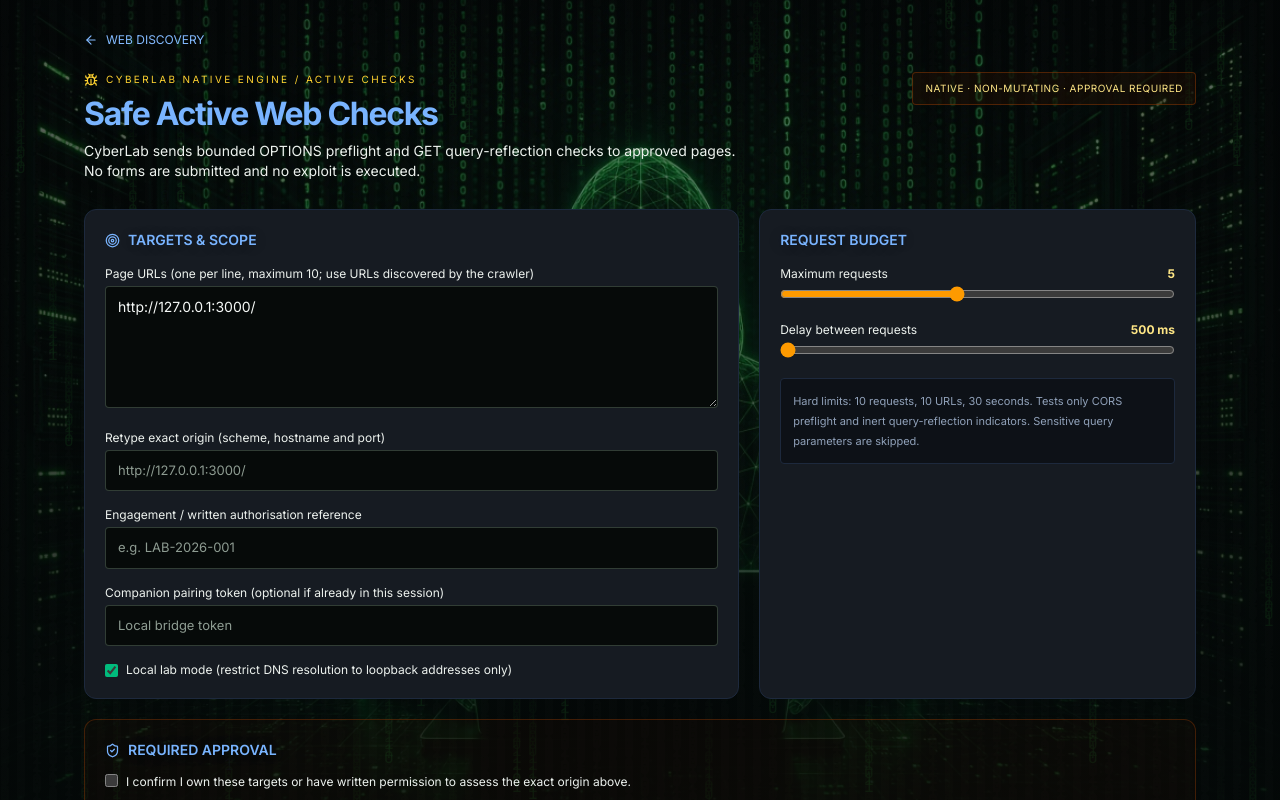
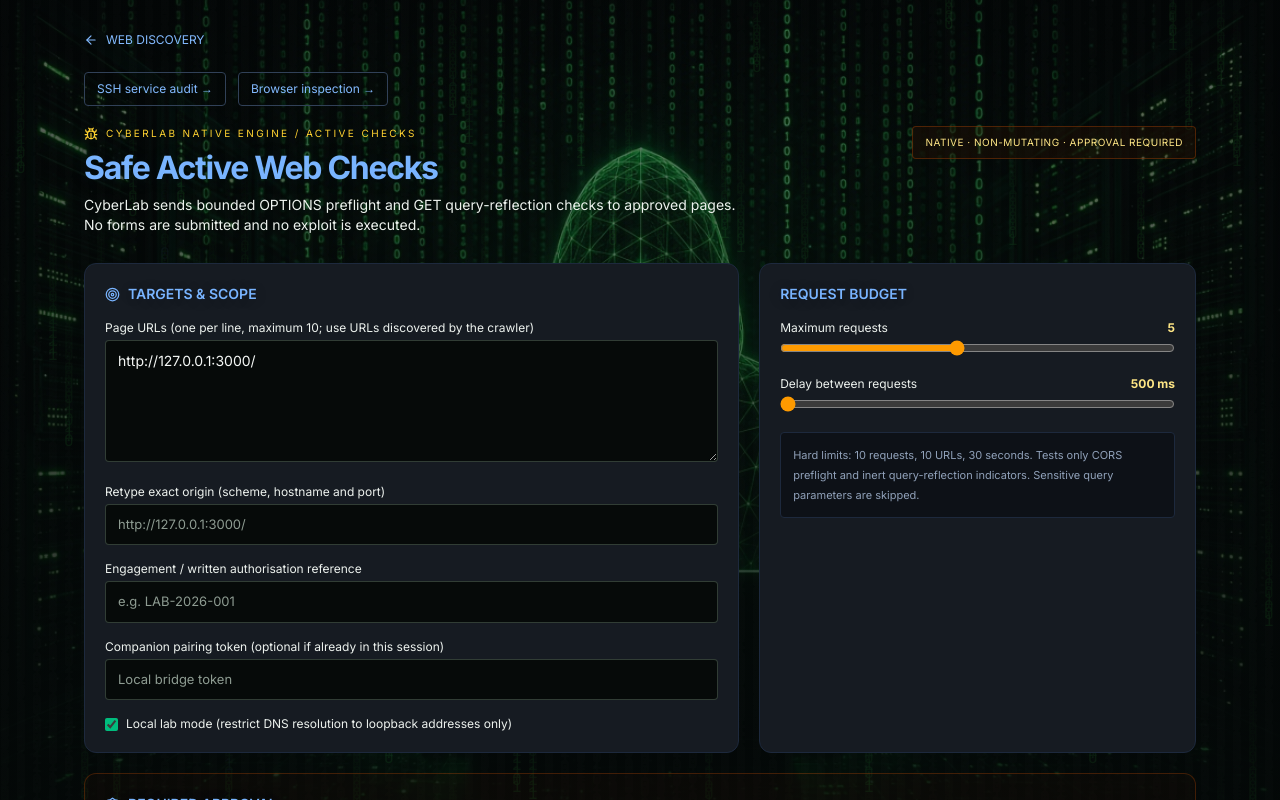
Before and after one commit to abelmiracle377-stack/cyberlab-ai, a Next.js app: page /web-scanner in a window 1280 px wide. Shown: the top 800 px of the page. Built offline with nearby package versions, Linux system fonts and the light colour scheme.

Commit message:
Link SSH and browser workspaces from security tools

```diff
--- a/app/web-scanner/page.tsx
+++ b/app/web-scanner/page.tsx
@@ -45,6 +45,7 @@ export default function NativeWebScannerPage() {
   return <main className="min-h-screen bg-transparent text-[#d7e7e1]">
     <div className="mx-auto max-w-6xl px-5 py-8">
       <a href="/web-crawler" className="mb-6 inline-flex items-center gap-2 text-xs text-emerald-300/70 hover:text-emerald-200"><ArrowLeft size={14}/> WEB DISCOVERY</a>
+      <nav className="mb-5 flex flex-wrap gap-3 text-xs"><a href="/ssh-audit" className="rounded border border-slate-700 px-3 py-2 text-emerald-300 hover:border-emerald-600">SSH service audit →</a><a href="/browser-workspace" className="rounded border border-slate-700 px-3 py-2 text-emerald-300 hover:border-emerald-600">Browser inspection →</a></nav>
       <div className="mb-7 flex flex-wrap items-start justify-between gap-4">
         <div><div className="mb-2 flex items-center gap-2 text-[10px] tracking-[.24em] text-amber-300"><Bug size={14}/> CYBERLAB NATIVE ENGINE / ACTIVE CHECKS</div>
           <h1 className="text-3xl font-semibold tracking-tight">Safe Active Web Checks</h1>
```
